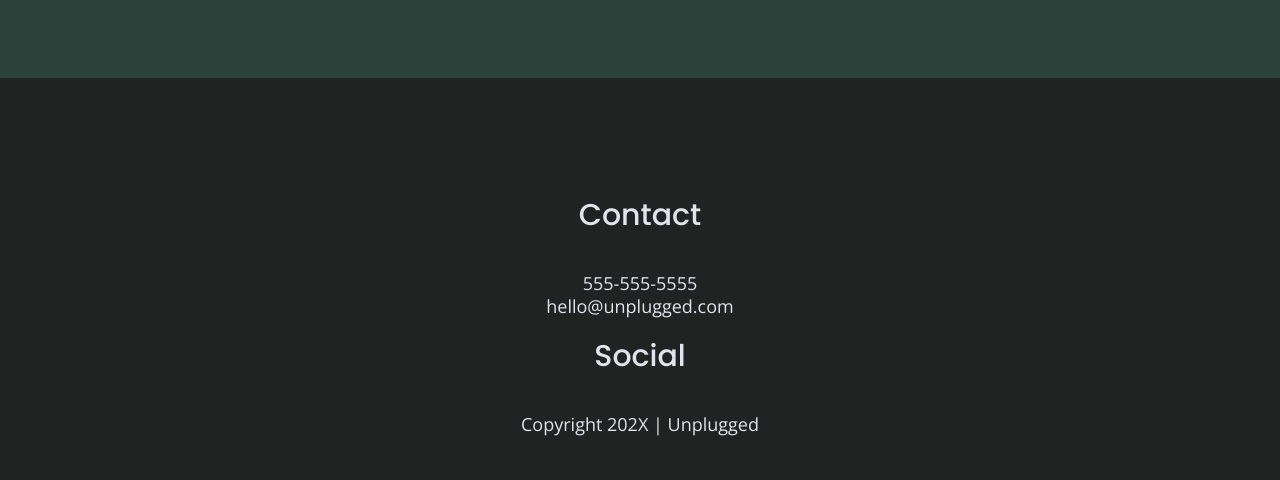
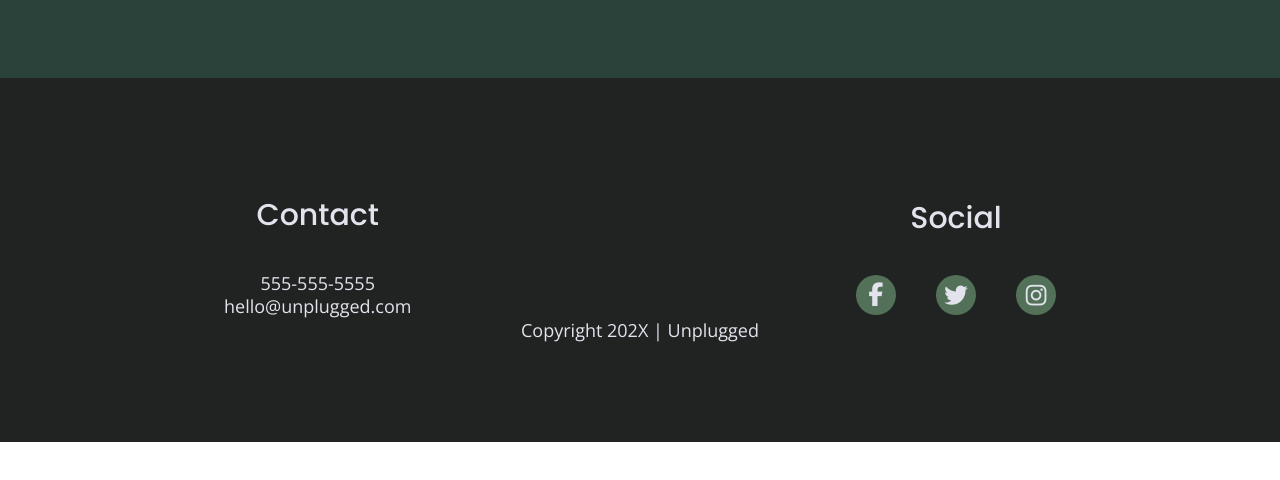
Before and after one commit to hyle-s/responsive-website-project, a website built with Parcel: page index.html in a window 1280 px wide. Shown: the part 2498-2978 px from the top of the page. After the commit the page ends 2940 px from the top, so only its background shows below. Built offline with nearby package versions, Linux system fonts and the light colour scheme.

Commit message:
Added social icons & fixed Homepage html

```diff
--- a/css/main.css
+++ b/css/main.css
@@ -233,6 +233,14 @@ footer .social-icons p {
   display: flex;
   justify-content: center;
   align-items: center;
+  background-color: #527158;
+  border-radius: 50%;
+  width: 40px;
+  height: 40px;
+}
+
+footer .social-icons p i {
+  font-size: 1.3125em;
 }
 
 footer .copywright {
@@ -320,8 +328,8 @@ input[type=button] {
 }
 
 .features i {
-	font-size: 3.75em;
-    margin-bottom: 40px;
+  font-size: 3.75em;
+  margin-bottom: 40px;
 }
 
 .features p {
@@ -635,6 +643,11 @@ input[type=button] {
     line-height: 1.285;
   }
 
+  footer .social-icons {
+    width: 12.5em;
+    justify-content: space-between;
+  }
+
   footer .copyright {
     width: 100%;
   }
--- a/index.html
+++ b/index.html
@@ -135,7 +135,7 @@
 
   <footer>
     <div class="content-wrapper">
-      <div class="footer-contact">
+      <div class="footer-content">
         <div class="contact">
           <div>
             <h4>Contact</h4>
@@ -151,7 +151,16 @@
           <h4>Social</h4>
           <div class="social-icons">
             <p>
-              <a href="https://www.facebook.com/yoursite" target="_blank" rel="noopener"></a>
+              <a href="https://www.facebook.com/yoursite" target="_blank" rel="noopener"><i
+                  class="fab fa-facebook-f"></i></i></a>
+            </p>
+            <p>
+              <a href="https://twitter.com/yoursite" target="_blank" rel="noopener"></a><i
+                class="fab fa-twitter"></i></a>
+            </p>
+            <p>
+              <a href="https://www.instagram.com/yoursite" target="_blank" rel="noopener"></a><i
+                class="fab fa-instagram"></i></a>
             </p>
             <!-- other social links here -->
           </div>
```
Also changed, not shown: about/index.html (+10 -2 lines), faq/index.html (+10 -1 lines).
